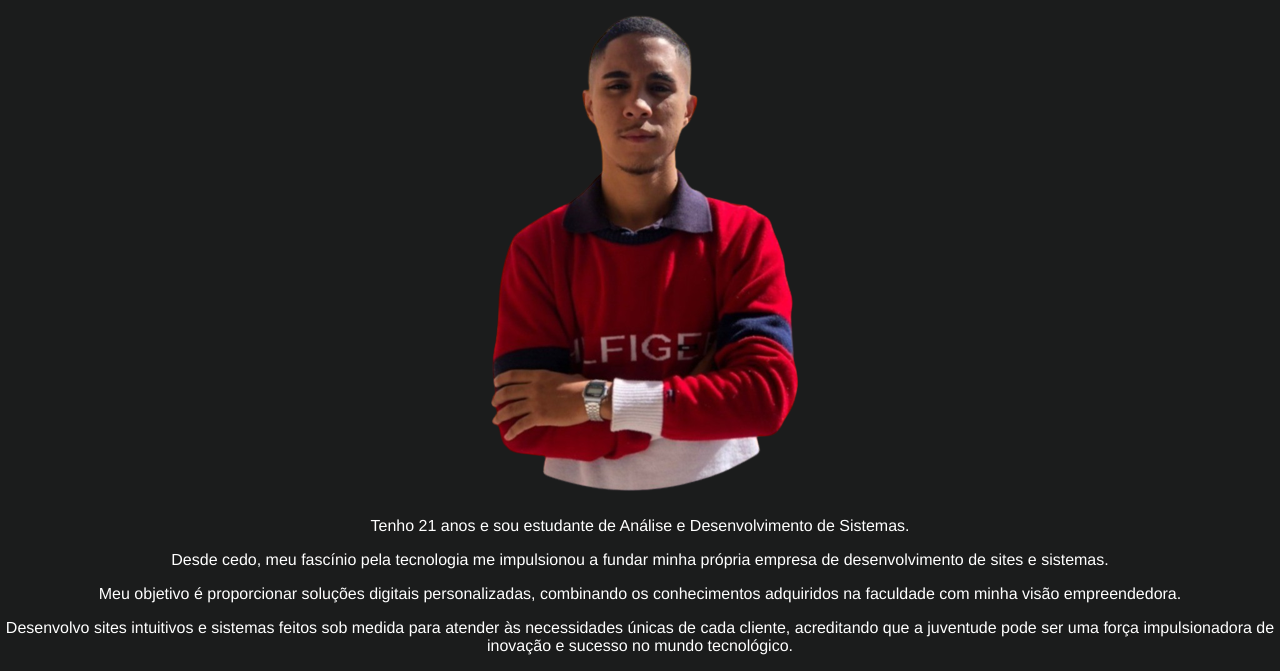
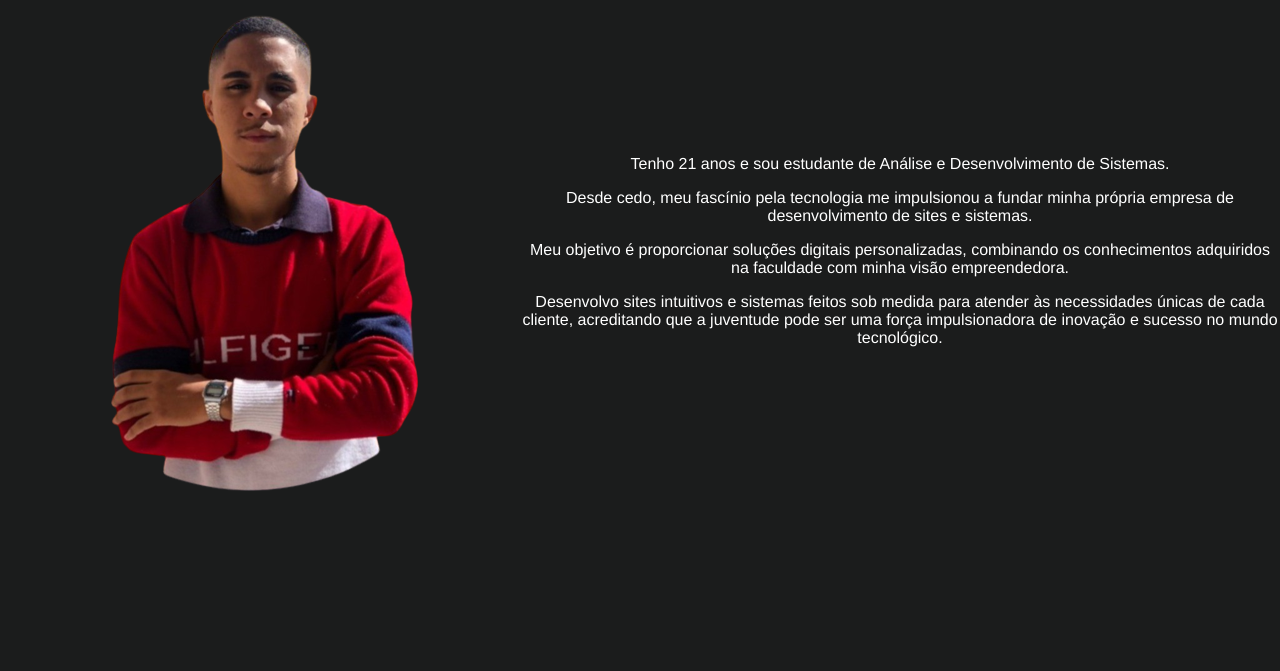
Before and after one commit to kauetadeu23/kauetadeu23.github.io, a plain HTML site: page index.html in a window 1280 px wide. Shown: the part 183-854 px from the top of the page. After the commit the page ends 800 px from the top, so only its background shows below. Drawn offline with Linux system fonts and the light colour scheme.

Commit message:
Add files via upload

```diff
--- a/index.html
+++ b/index.html
@@ -19,10 +19,10 @@
     <div class="eu">
         <img src="eu.png" alt="Eu">
         <div class="kaue">
-            <p class="description">Tenho 21 anos e sou estudante de Análise e Desenvolvimento de Sistemas.</p>
-            <p class="description">Desde cedo, meu fascínio pela tecnologia me impulsionou a fundar minha própria empresa de desenvolvimento de sites e sistemas.</p>
-            <p class="description">Meu objetivo é proporcionar soluções digitais personalizadas, combinando os conhecimentos adquiridos na faculdade com minha visão empreendedora.</p>
-            <p class="description">Desenvolvo sites intuitivos e sistemas feitos sob medida para atender às necessidades únicas de cada cliente, acreditando que a juventude pode ser uma força impulsionadora de inovação e sucesso no mundo tecnológico.</p>
+            <p>Tenho 21 anos e sou estudante de Análise e Desenvolvimento de Sistemas.</p>
+            <p>Desde cedo, meu fascínio pela tecnologia me impulsionou a fundar minha própria empresa de desenvolvimento de sites e sistemas.</p>
+            <p>Meu objetivo é proporcionar soluções digitais personalizadas, combinando os conhecimentos adquiridos na faculdade com minha visão empreendedora.</p>
+            <p>Desenvolvo sites intuitivos e sistemas feitos sob medida para atender às necessidades únicas de cada cliente, acreditando que a juventude pode ser uma força impulsionadora de inovação e sucesso no mundo tecnológico.</p>
         </div>
     </div>
 </body>
--- a/styles.css
+++ b/styles.css
@@ -20,7 +20,6 @@ h1 {
 
 .eu {
     display: flex;
-    flex-wrap: wrap; /* Permite que os itens se ajustem à largura da tela */
     justify-content: center;
     align-items: center;
     color: white;
@@ -29,7 +28,7 @@ h1 {
 }
 
 .eu img {
-    max-width: 100%; /* A imagem ocupará no máximo 100% da largura disponível */
-    height: auto; /* Mantém a proporção da imagem */
+    width: 50%;
+    height: auto;
     margin-right: 20px;
 }
```
